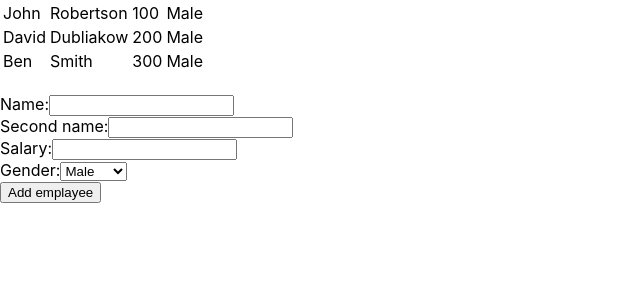
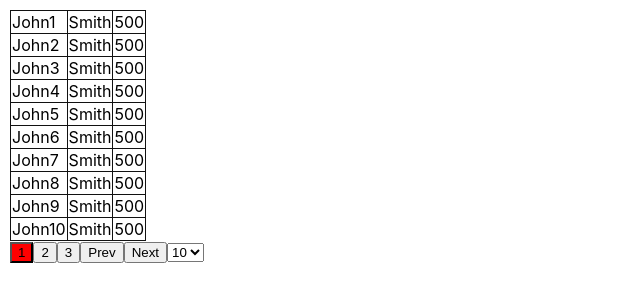
Before and after one commit to IrshakAnna-Mariia/LearnReact, a React (Create React App) app in the folder lesson_7/: page / in a window 1280 px wide. Shown: the top 302 px of the page, without its empty margins (0-640 px from the left). Built offline with nearby package versions, Linux system fonts and the light colour scheme.

Commit message:
Lesson_7. Task 13

```diff
--- a/lesson_7/src/App.js
+++ b/lesson_7/src/App.js
@@ -1,66 +1,82 @@
-import {useState} from 'react';
-import InputText from './InputText';
+import {useState, useEffect} from 'react';
+import MyButton from './components/Button';
+import MySelect from './components/MySelect';
+
+import workersList from './constants/workers';
+import useStyles from './styles';
 
 function App() {
-  const [workers, setWorkers] = useState([
-    { name: 'John', surname: 'Robertson', salary: 100, gender: 'Male' },
-    { name: 'David', surname: 'Dubliakow', salary: 200, gender: 'Male' },
-    { name: 'Ben', surname: 'Smith', salary: 300, gender: 'Male' },
-  ]);
-  const [name, setName] = useState('');
-  const [surname, setSurname] = useState('');
-  const [salary, setSalary] = useState('');
-  const [gender, setGender] = useState('Male');
+  const [workers] = useState(workersList);
+  const [filteredWorkers, setFilteredWorkers] = useState(workersList.filter((item, index) => index <= 9));
+  const [maxView, setMaxView] = useState(10);
+  const [pages, setPages] = useState(Math.ceil(workers.length / maxView));
+  const [currentPage, setCurrentPage] = useState(1)
 
-  const onChangeText = (name, value) => {
+  const classes = useStyles();
+
+  useEffect(() => {
+    setFilteredWorkers(workersList.filter((item, index) => index <= currentPage * maxView - 1 && index >= currentPage * maxView - maxView));
+    setPages(Math.ceil(workers.length / maxView));
+  }, [currentPage, maxView])
+
+  const onClickPage = (currPage) => setCurrentPage(currPage);
+
+  const onClickPrevNext = (name) => {
     switch (name) {
-      case 'Name':
-        setName(value);
+      case 'Prev':
+        setCurrentPage(prevCurrent => (prevCurrent > 1 && prevCurrent <= pages) ?  prevCurrent - 1 : prevCurrent);
         break;
-      case 'Second name':
-        setSurname(value);
+      case 'Next':
+        setCurrentPage(prevCurrent => (prevCurrent >= 1 && prevCurrent < pages) ? prevCurrent + 1 : prevCurrent);
         break;
-      case 'Salary':
-        setSalary(value);
-        break;
-
       default:
         break;
     }
   }
 
-  const handleChangeGender = ({target: {value}}) => setGender(value);
+  const onChangeMaxView = (value) => setMaxView(value);
 
-  const handleAdd = () => setWorkers(prevWorkers => prevWorkers.concat({ name, surname, salary, gender}))
+  const pageButtons = function() {
+    const buttonsArray = []
+    for (let i = 0; i < pages; i++) {
+      buttonsArray.push(<MyButton
+        className={currentPage === i + 1 ? classes.selectButton : null}
+        key={i}
+        name={i + 1}
+        onClick={onClickPage}
+      />);
+    }
+    return buttonsArray;
+  }();
 
   return (
-    <div>
-      <table>
+    <div className={classes.div}>
+      <table className={classes.table}>
         <tbody>
-          {workers.map(item => (
+          {filteredWorkers.map(item => (
             <tr key={item.name}>
-              <td>{item.name}</td>
-              <td>{item.surname}</td>
-              <td>{item.salary}</td>
-              <td>{item.gender}</td>
+              <td className={classes.td}>{item.name}</td>
+              <td className={classes.td}>{item.surname}</td>
+              <td className={classes.td}>{item.salary}</td>
             </tr>
           ))}
         </tbody>
       </table>
 
-      <br/>
-
-      <InputText name='Name' onChange={onChangeText}/>
-      <InputText name='Second name' onChange={onChangeText}/>
-      <InputText name='Salary' onChange={onChangeText}/>
       <div>
-        Gender:
-        <select onChange={handleChangeGender}>
-          <option>Male</option>
-          <option>Female</option>
-        </select>
-        </div>
-      <button onClick={handleAdd}>Add emplayee</button>
+        {pageButtons}
+        <MyButton
+          key='prev'
+          name='Prev'
+          onClick={onClickPrevNext}
+        />
+        <MyButton
+          key='next'
+          name='Next'
+          onClick={onClickPrevNext}
+        />
+        <MySelect onChange={onChangeMaxView}/>
+      </div>
     </div>
   );
 }
--- a/lesson_7/src/InputText.js
+++ /dev/null
@@ -1,14 +0,0 @@
-import { useState } from 'react';
-
-const InputText = ({name, onChange}) => {
-  const handleChange = ({target: {value}}) => onChange(name, value);
-
-  return (
-    <div>
-      {name}:
-      <input onChange={handleChange} />
-    </div>
-  )
-}
-
-export default InputText
--- /dev/null
+++ b/lesson_7/src/components/Button.js
@@ -0,0 +1,13 @@
+import React from 'react';
+
+const MyButton = ({name, onClick, className}) => {
+  const handleClickButton = () => onClick(name);
+
+  return (
+    <button className={className} onClick={handleClickButton}>
+      {name}
+    </button>
+  )
+}
+
+export default MyButton;
--- /dev/null
+++ b/lesson_7/src/components/MySelect.js
@@ -0,0 +1,14 @@
+import {useState} from 'react';
+
+const MySelect = ({onChange}) => {
+  const [options] = useState([10, 15, 20]);
+
+  const handleChangeOption = ({target: {value}}) => onChange(value);
+
+  return (
+    <select onChange={handleChangeOption}>
+      {options.map(item => <option key={item}>{item}</option>)}
+    </select>
+  )
+}
+export default MySelect;
--- /dev/null
+++ b/lesson_7/src/constants/workers.js
@@ -0,0 +1,29 @@
+const workersList = [
+  { name: "John1", surname: 'Smith', salary: 500 },
+  { name: "John2", surname: 'Smith', salary: 500 },
+  { name: "John3", surname: 'Smith', salary: 500 },
+  { name: "John4", surname: 'Smith', salary: 500 },
+  { name: "John5", surname: 'Smith', salary: 500 },
+  { name: "John6", surname: 'Smith', salary: 500 },
+  { name: "John7", surname: 'Smith', salary: 500 },
+  { name: "John8", surname: 'Smith', salary: 500 },
+  { name: "John9", surname: 'Smith', salary: 500 },
+  { name: "John10", surname: 'Smith', salary: 500 },
+  { name: "John11", surname: 'Smith', salary: 500 },
+  { name: "John12", surname: 'Smith', salary: 500 },
+  { name: "John13", surname: 'Smith', salary: 500 },
+  { name: "John14", surname: 'Smith', salary: 500 },
+  { name: "John15", surname: 'Smith', salary: 500 },
+  { name: "John16", surname: 'Smith', salary: 500 },
+  { name: "John17", surname: 'Smith', salary: 500 },
+  { name: "John18", surname: 'Smith', salary: 500 },
+  { name: "John19", surname: 'Smith', salary: 500 },
+  { name: "John20", surname: 'Smith', salary: 500 },
+  { name: "John21", surname: 'Smith', salary: 500 },
+  { name: "John22", surname: 'Smith', salary: 500 },
+  { name: "John23", surname: 'Smith', salary: 500 },
+  { name: "John24", surname: 'Smith', salary: 500 },
+  { name: "John25", surname: 'Smith', salary: 500 },
+];
+
+export default workersList;
--- a/lesson_7/src/styles.js
+++ b/lesson_7/src/styles.js
@@ -1,9 +1,20 @@
 import {createUseStyles} from 'react-jss';
 
 const useStyles = createUseStyles({
-  input: props => ({
-    borderColor: props ? 'green' : 'red'
-  })
+  div: {
+    margin: '10px'
+  },
+  table: {
+    tableLayout: 'fixed',
+    borderCollapse: 'collapse',
+    border: '1px solid #111'
+  },
+  td: {
+    border: '1px solid #111'
+  },
+  selectButton: {
+    backgroundColor: 'red'
+  }
 })
 
 export default useStyles;
```
